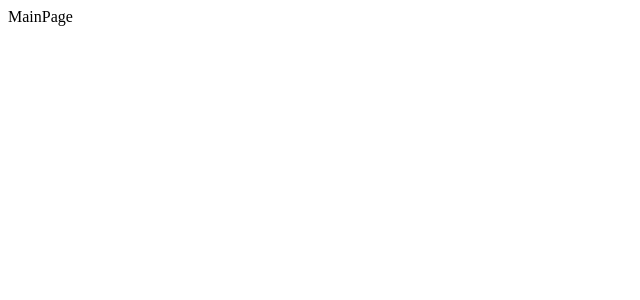
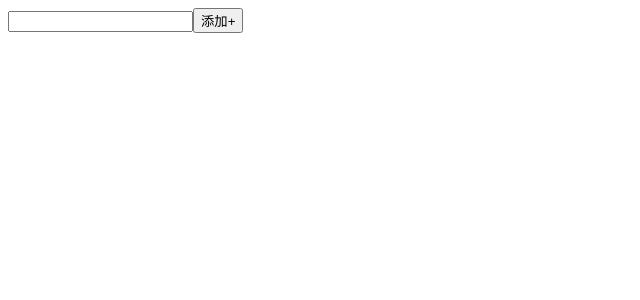
Before and after one commit to studyyiran/happy, a React app: page /main in a window 1280 px wide. Shown: the top 300 px of the page, without its empty margins (0-640 px from the left). Built offline with nearby package versions, Linux system fonts and the light colour scheme.

Commit message:
feat: 添加 context (好困)

```diff
--- a/src/App.js
+++ b/src/App.js
@@ -1,11 +1,12 @@
 import React, { useEffect } from "react";
 import { BrowserRouter, Switch, Route, Redirect } from "react-router-dom";
-
 import { routerConfig } from "./pages/routerConfig";
+import { ContextStore } from "./pages/contextStore";
 
 export const App = () => {
   return (
     <BrowserRouter>
+      <ContextStore>
         <Switch>
           {routerConfig.map(({ path, Component, exact, ...otherConfig }) => (
             <Route
@@ -17,6 +18,7 @@ export const App = () => {
           ))}
           <Redirect to={routerConfig[0].path} />
         </Switch>
+      </ContextStore>
     </BrowserRouter>
   );
 };
--- /dev/null
+++ b/src/pages/contextStore.js
@@ -0,0 +1,8 @@
+import React from "react";
+import { StoreAjaxPageContextProvider } from "./main/context/index";
+
+export const ContextStore = ({ children }) => {
+  return (
+    <StoreAjaxPageContextProvider>{children}</StoreAjaxPageContextProvider>
+  );
+};
--- /dev/null
+++ b/src/pages/main/context/index.js
@@ -0,0 +1,44 @@
+import React, { createContext, useReducer } from "react";
+import { useStoreAjaxPageGetActions } from "./useGetActions";
+export const StoreAjaxPageContext = createContext({});
+export const StoreAjaxPage = "StoreAjaxPage";
+
+// store provider
+export function StoreAjaxPageContextProvider(props) {
+  const initState = {
+    todoList: [],
+  };
+  const [state, dispatch, useClientRepair] = useReducer(reducer, initState);
+  const action = useStoreAjaxPageGetActions(state, dispatch);
+
+  const propsValue = {
+    ...action,
+    useClientRepair,
+    storeAjaxPageContextValue: state,
+    storeAjaxPageContextDispatch: dispatch,
+  };
+  return <StoreAjaxPageContext.Provider value={propsValue} {...props} />;
+}
+
+// action types
+export const storeAjaxPageReducerTypes = {
+  setTodoList: "setTodoList",
+};
+
+// reducer
+function reducer(state, action) {
+  const { type, value } = action;
+  let newState = { ...state };
+  switch (type) {
+    case storeAjaxPageReducerTypes.addNewTodo: {
+      newState = {
+        ...newState,
+        todoList: value,
+      };
+      break;
+    }
+    default:
+      newState = { ...newState };
+  }
+  return newState;
+}
--- /dev/null
+++ b/src/pages/main/context/useGetActions.js
@@ -0,0 +1,25 @@
+import React, { useCallback } from "react";
+import { storeAjaxPageReducerTypes } from "./index";
+
+// useCreateActions
+export function useStoreAjaxPageGetActions(state, dispatch) {
+  return {
+    addNewTodo: useCallback(
+      async function (content) {
+        // save()
+        console.log(content);
+        dispatch({
+          type: storeAjaxPageReducerTypes.addNewTodo,
+          value: [
+            ...state.todoList,
+            {
+              isFinish: false,
+              content,
+            },
+          ],
+        });
+      },
+      [dispatch, state.todoList]
+    ),
+  };
+}
--- a/src/pages/main/index.js
+++ b/src/pages/main/index.js
@@ -1,5 +1,41 @@
-import React from "react";
+import React, { useContext, useState } from "react";
+import { StoreAjaxPageContext } from "./context";
 
 export const MainPage = () => {
-  return <div>MainPage</div>;
+  const storeAjaxPageContext = useContext(StoreAjaxPageContext);
+  const { storeAjaxPageContextValue, addNewTodo } = storeAjaxPageContext;
+  const { todoList } = storeAjaxPageContextValue;
+  console.log(todoList);
+  return (
+    <div>
+      <Add
+        onAddHandler={(todoContent) => {
+          addNewTodo(todoContent);
+        }}
+      />
+    </div>
+  );
 };
+
+const Add = ({ onAddHandler }) => {
+  const [value, setValue] = useState();
+  return (
+    <div>
+      <input
+        value={value}
+        onChange={(e) => {
+          {
+            setValue(e.target.value);
+          }
+        }}
+      />
+      <button
+        onClick={() => {
+          onAddHandler(value);
+        }}
+      >
+        添加+
+      </button>
+    </div>
+  );
+};
```
Lines whose indentation alone changed are shown as unchanged.
